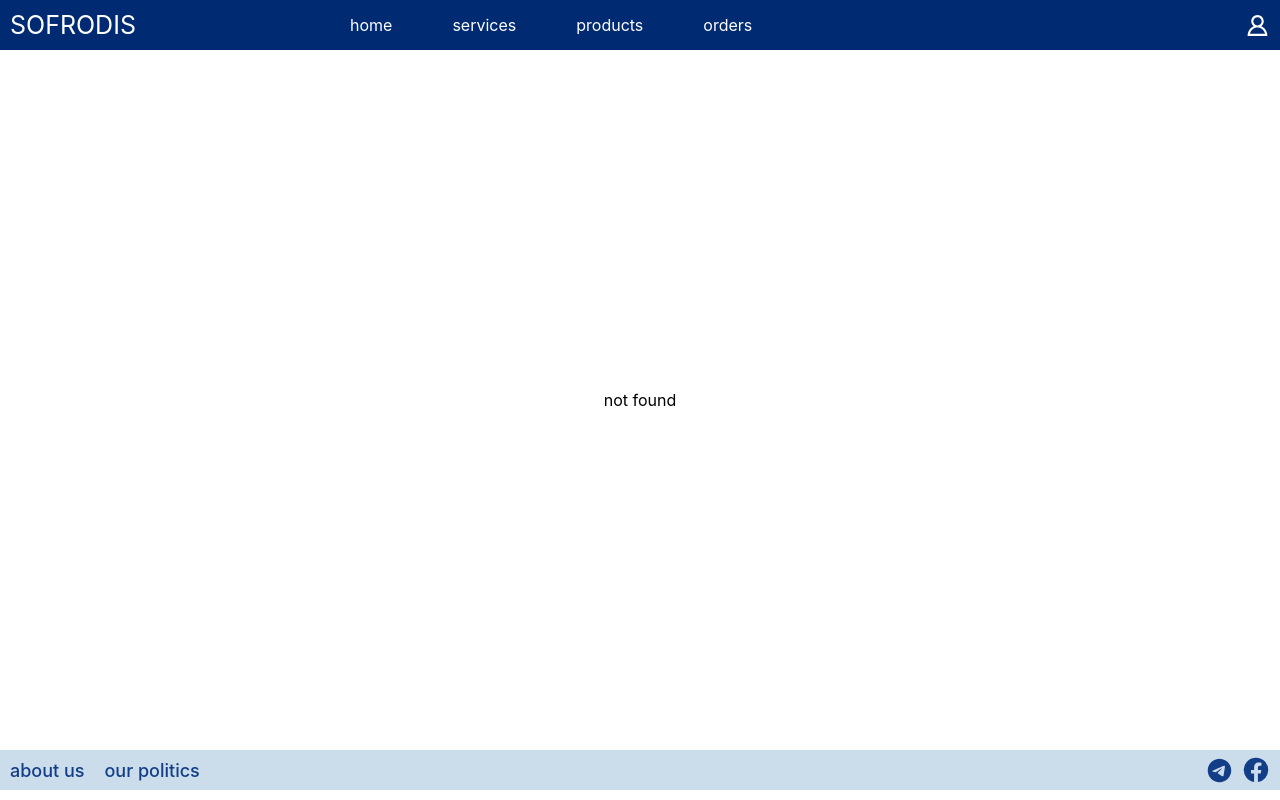
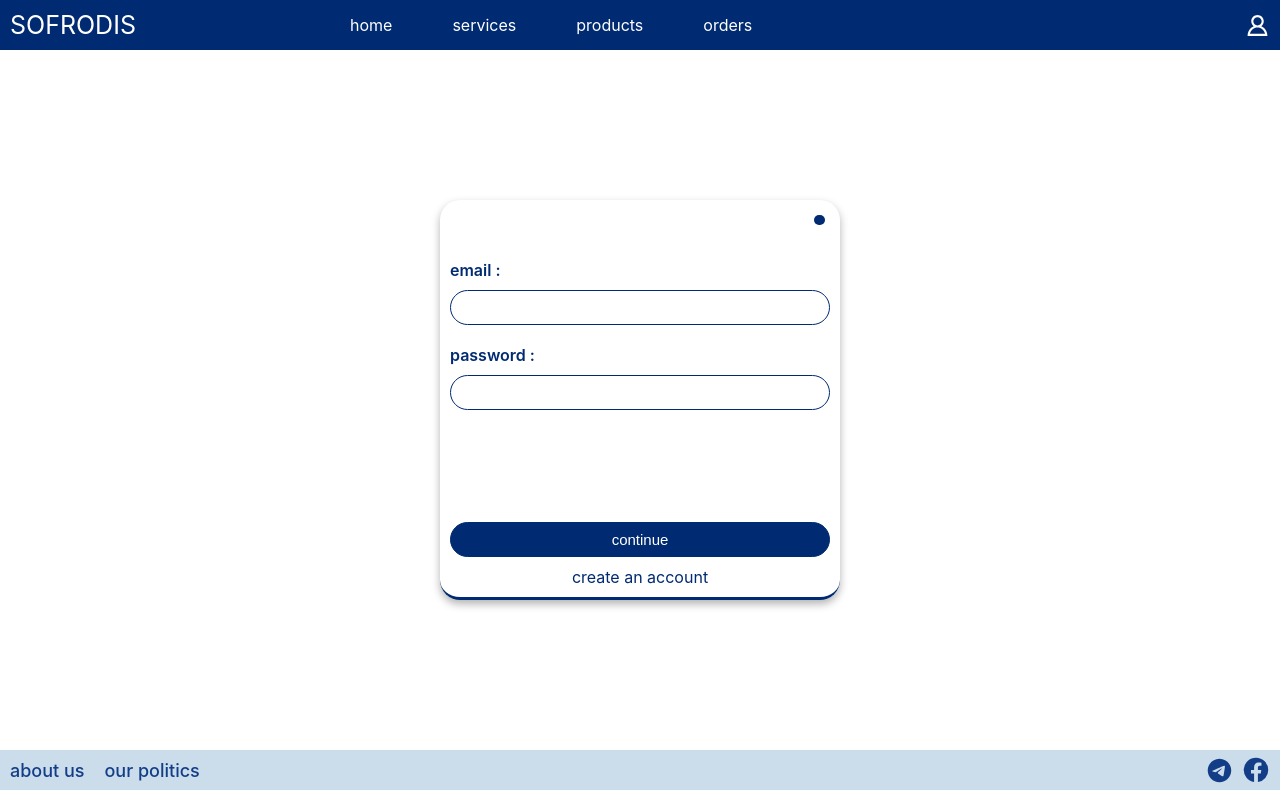
Before and after one commit to mohamedacha/front_end, a React (Create React App) app: page /users/login in a window 1280 px wide. Before the commit this address had no page. Built offline with nearby package versions, Linux system fonts and the light colour scheme; some icons are missing.

Commit message:
complet login and add som changing in css

```diff
--- a/src/App.jsx
+++ b/src/App.jsx
@@ -16,6 +16,7 @@ import UpdateUser from './pages/users_pages/update_user';
 import OrdersCard from './pages/orders_pages/ordersCard';
 import Update_order from './pages/orders_pages/Update_order';
 import CreateUser from './pages/users_pages/create_user';
+import Login from './pages/users_pages/login';
 
 export default function App() {
   return (
@@ -28,18 +29,17 @@ export default function App() {
         </Route>
 
         <Route path='/users' element={<Layoute/>}>
-          <Route path='index' element={<Products/>} />
+          <Route path='login' element={<Login/>} />
           <Route path='create' element={<CreateUser/>} />
-          <Route path='update' element={<UpdateUser/>} />
-          <Route path='show' element={<Profaile/>} />
+          <Route path='update/:id' element={<UpdateUser/>} />
+          <Route path='show/:id' element={<Profaile/>} />
         </Route>
 
         <Route path='/products' element={<Layoute/>}>
           <Route index element={<Products/>} />
           <Route path='create' element={<Products/>} />
-          <Route path='update' element={<Services/>} />
-          <Route path='show/:id' element={<ProductDetails/>
-} />
+          <Route path='update/:id' element={<Services/>} />
+          <Route path='show/:id' element={<ProductDetails/>} />
         </Route>
 
         <Route path='/services' element={<Layoute/>}>
--- /dev/null
+++ b/src/css_files/login.css
@@ -0,0 +1,90 @@
+.login_form{
+    display: flex;
+    align-items: center;
+    flex-direction: column;
+    position: relative;
+
+    padding: 40px 10px 0px 10px;
+    height: 400px;
+    min-height: fit-content;
+    width: 400px ;
+    min-width: fit-content ;
+    border-bottom: 3px solid #002A71;
+    border-radius: 20px;
+    box-shadow: 0px 4px 9px 0px #0000004d;
+    transition: all .5s ease;
+
+
+    .message_error{
+        color:rgb(181, 60, 60) ;
+        font-size: 13px;
+        font-weight: 700;
+        width: 100%;
+    }
+
+
+
+    input{
+        border:1px solid  #002A71;
+        height: 35px;
+        border-radius: 100px;
+        padding: 0 10px;
+        color: #002A71;
+        width: 100%;
+    }
+
+    /* input:last-of-type{
+        margin-bottom: 100px;
+    } */
+
+    input:focus{
+        background-color: #CBDCEB;
+        outline: none;
+    }
+
+    label{
+        width: 100%;
+        color: #002A71;
+        margin:20px 0 10px 0;
+        font-weight: 600;
+    }
+
+    button , a{
+        position: absolute;
+    }
+
+    button{
+        bottom: 40px;
+        display: block;
+        border:1px solid #002A71;
+        height: 35px;
+        border-radius: 100px;
+        padding: 0 5px;
+        color: #ffffff;
+        background-color: #002A71;
+        font-size: 15px;
+        margin-top: 10px;
+        width: calc(100% - 20px);
+    }
+
+    a{
+        bottom: 10px;
+        margin-top: 10px;
+        text-align: center;
+        color: #002A71;
+        cursor: pointer;
+        text-decoration: none;
+        width: 100%;
+    }
+
+}
+.login_form::after{
+    content: '';
+    background-color: #002A71;
+    height: 10px;
+    width: 11px;
+    border-radius:200px ;
+    position: absolute;
+    top: 15px;
+    right: 15px;
+}
--- a/src/css_files/profaile.css
+++ b/src/css_files/profaile.css
@@ -21,7 +21,8 @@ main{
     padding: 10px;
     height: 400px;
     max-width: 80%;
-    width: 600px;
+    width: fit-content;
+    min-width: 650px;
 
     position: absolute;
     border-bottom: 3px solid #002A71;
@@ -34,20 +35,33 @@ main{
         width: 250px;
         height: 250px;
         border-bottom: 2px solid #002A71;
+        /* background-color: #002A71; */
         border-radius : 1000px;
         background-color:   #CBDCEB;
     }
 
     .right_part{
+        width: 50%;
         padding-top: 50px ;
         color: #002A71;
         font-size: 18px;
         line-height: 35px;
+        /* background-color: blueviolet; */
+        overflow: hidden;
 
-        width: 50%;
+        min-width: 50%;
         display: flex;
         align-items: center;
         flex-direction: column;
+
+        span{
+            line-height: 25px;
+            width: 90%;
+            margin-bottom: 15px;
+            text-align: center;
+            word-wrap: break-word;
+            /* background-color: #CBDCEB; */
+        }
 
         .update,
         .logout{
@@ -60,10 +74,10 @@ main{
             background-color: #002A71;
         }
         .logout{
-            bottom: 100px;
+            bottom: 60px;
         }
         .update{
-            bottom: 140px;
+            bottom: 100px;
         }
     }
 
--- a/src/css_files/update_user.css
+++ b/src/css_files/update_user.css
@@ -34,7 +34,7 @@ main{
     padding: 10px;
     min-height: 420px;
     max-width: 80%;
-    min-width: 600px;
+    min-width: 650px;
     width: 50%;
 
     position: relative;
--- a/src/pages/users_pages/create_user.jsx
+++ b/src/pages/users_pages/create_user.jsx
@@ -1,5 +1,5 @@
 import { useState } from "react";
-import { Link } from "react-router-dom";
+import { Link, useNavigate } from "react-router-dom";
 import { ReactComponent as AddIcon } from '../../svg/add.svg';
 
 
@@ -9,6 +9,7 @@ export default function CreateUser() {
     const [user, setUser] = useState({ name: '', address: "", password: "", img: null, phone_number: "", email: '', });
 
     const [errors, setErrors] = useState();
+    const navigate = useNavigate();
 
 
     const handleChange = (e) => {
@@ -57,7 +58,10 @@ export default function CreateUser() {
                     }));
                 }
                 throw new Error(result?.message || "Failed to create user");
-            } else { setErrors({ message: result.message }); }
+            } else {
+                navigate(`/users/show/${result.data.id}`)
+                setErrors({ message: result.message });
+            }
 
 
         } catch (error) { console.error('// ', error.message) }
@@ -113,7 +117,7 @@ export default function CreateUser() {
 
 
                     <button type="submit" >create</button>
-                    <span><Link to=''>i alredy have an account</Link></span>
+                    <span><Link to='/users/login'>i alredy have an account</Link></span>
                 </form>
             </div>
         </>
--- /dev/null
+++ b/src/pages/users_pages/login.jsx
@@ -0,0 +1,70 @@
+import { useState } from "react"
+import { Link, useNavigate } from "react-router-dom";
+import '../../css_files/login.css'
+
+export default function Login() {
+
+    const [errors, setErrors] = useState();
+    const [user, setUser] = useState({email : "" , password : ""});
+    const navigate = useNavigate() ;
+
+    const handleChange = (e) => {
+        setUser({...user, [e.target.name]: e.target.value})
+    }
+
+    const handleSubmit = (e) => {
+        e.preventDefault() ;
+        const getUser = async () => {
+
+            try {
+                const formData = new FormData();
+                formData.append('email', user.email);
+                formData.append('password', user.password);
+
+                const response = await fetch('http://127.0.0.1:8000/api/users/login', {
+                    method: "POST",
+                    headers: {
+                        "Accept": "application/json",
+                    },
+                    body: formData,
+                });
+
+                const result = await response.json();
+                if (!response.ok) {
+                    setErrors({})
+                    if (result && result.errors) {
+                        setErrors(prevErrors => ({
+                            ...prevErrors,
+                            ...result.errors,
+                        }));
+                    }
+                    throw new Error(result?.message || "Failed to create user");
+                } else {
+                    navigate(`/users/show/${result.user.id}`)
+                }
+            } catch (e) {
+                console.error('error message ', e.message);
+            }
+        }
+        getUser() ;
+    }
+
+    return (
+        <form className="login_form" onSubmit={handleSubmit} encType="multipart/form-data">
+
+            <label htmlFor="name">email :</label>
+            <input type='text' name='email' id="email" className="useremail" onChange={handleChange} value={user.email} />
+            {errors && <>{errors.email && <p className="message_error"  >{errors.email}</p>}</>}
+
+            <label htmlFor="password">password : </label>
+            <input type='password' name='password' id='password' className="password" onChange={handleChange} value={user.password} />
+            {errors && <>{errors.password && <p className="message_error"  >{errors.password}</p>}</>}
+
+            <button type="submit" >continue</button>
+
+            <Link to={`/users/create`} className="create"> create an account</Link>
+
+
+        </form>
+    )
+}
--- a/src/pages/users_pages/profaile.jsx
+++ b/src/pages/users_pages/profaile.jsx
@@ -1,10 +1,11 @@
 import { useEffect, useState } from "react";
-import { Link } from "react-router-dom";
+import { Link, useParams } from "react-router-dom";
 import '../../css_files/profaile.css'
 
 export default function Profaile(){
 
     const [user , setUser] = useState([]) ;
+    const {id} = useParams();
 
     const logOut=()=>{
         //log out
@@ -13,7 +14,7 @@ export default function Profaile(){
     useEffect(()=>{
         const get_user = async()=>{
             try{
-                const response = await fetch('http://127.0.0.1:8000/api/users/1');
+                const response = await fetch(`http://127.0.0.1:8000/api/users/${id}`);
                 const data = await response.json();
                 setUser(data.user);
                 console.log(data);
@@ -32,8 +33,8 @@ export default function Profaile(){
                 <span className="username">{user.name}</span>
                 <span className="useremail">{user.email}</span>
                 <span className="userphone_number">{user.phone_number}</span>
-                <Link to ='/users/update' className="update"> update</Link>
-                <Link to ='/' className="logout" onClick={logOut()}> log out</Link>
+                <Link to ={`/users/update/${id}`} className="update"> update</Link>
+                <Link to ='/users/create' className="logout" onClick={logOut()}> log out</Link>
             </div>
         </div>
     )
--- a/src/pages/users_pages/update_user.jsx
+++ b/src/pages/users_pages/update_user.jsx
@@ -1,16 +1,19 @@
 import { useEffect, useState } from "react";
 import '../../css_files/update_user.css';
+import { useNavigate, useParams } from "react-router-dom";
 export default function UpdateUser() {
 
     const [user, setUser] = useState([]);
+    const {id} = useParams() ;
     const [errors , setErrors] = useState();
+    const navigate = useNavigate() ;
     const [data, setData] = useState({ name: '' , address: "", password: "", img: null, phone_number: "", checkbox: false, });
 
     //FETCH DATA AND PUT IN IN USER COMPONENT------------------------------------------------------------------------------------------------------------------
     useEffect(() => {
         const get_user = async () => {
             try {
-                const response = await fetch('http://127.0.0.1:8000/api/users/1');
+                const response = await fetch(`http://127.0.0.1:8000/api/users/${id}`);
                 const data = await response.json();
                 console.log(data.user.img)
                 setUser(data.user); //
@@ -30,7 +33,6 @@ export default function UpdateUser() {
                 ...user ,
                 checkbox : false
             }))
-            // setData({ name: user.name || "", address: user.address || "", password: user.password || "", img: user.img || null, phone_number: user.phone_number || "", checkbox: false, });
         }
     }, [user])
 
@@ -63,7 +65,7 @@ export default function UpdateUser() {
             if (data.img instanceof File ) {formData.append("img", data.img);}
 
         //SEND POST REQUEST WITH FORMDATA TO UPDATE USER ---------------------------------
-            const response = await fetch('http://127.0.0.1:8000/api/users/1', {
+            const response = await fetch(`http://127.0.0.1:8000/api/users/${id}`, {
                 method: "POST",
                 headers: {
                     "Accept": "application/json",
@@ -83,7 +85,8 @@ export default function UpdateUser() {
                 }
                 throw new Error(result?.message || "Failed to update user");
             }else{
-                setErrors({message :result.message  });
+                navigate(`users/show/${id}`)
+                // setErrors({message :result.message  });
             }
 
 
@@ -116,6 +119,7 @@ export default function UpdateUser() {
         }
         get_user();
     }
+
     const desepere = ()=>{
         setTimeout(() => {
             setErrors({message : ''})
--- a/src/parties/header.jsx
+++ b/src/parties/header.jsx
@@ -13,7 +13,7 @@ export default function Header() {
                 <Link to="/products">products</Link>
                 <Link to="/orders">orders</Link>
             </nav>
-            <Link to="/users/show" className="account">
+            <Link to="/users/login" className="account">
                 <AccountIcon width='25' height="25" fill='white'/>
             </Link>
         </header>
```
